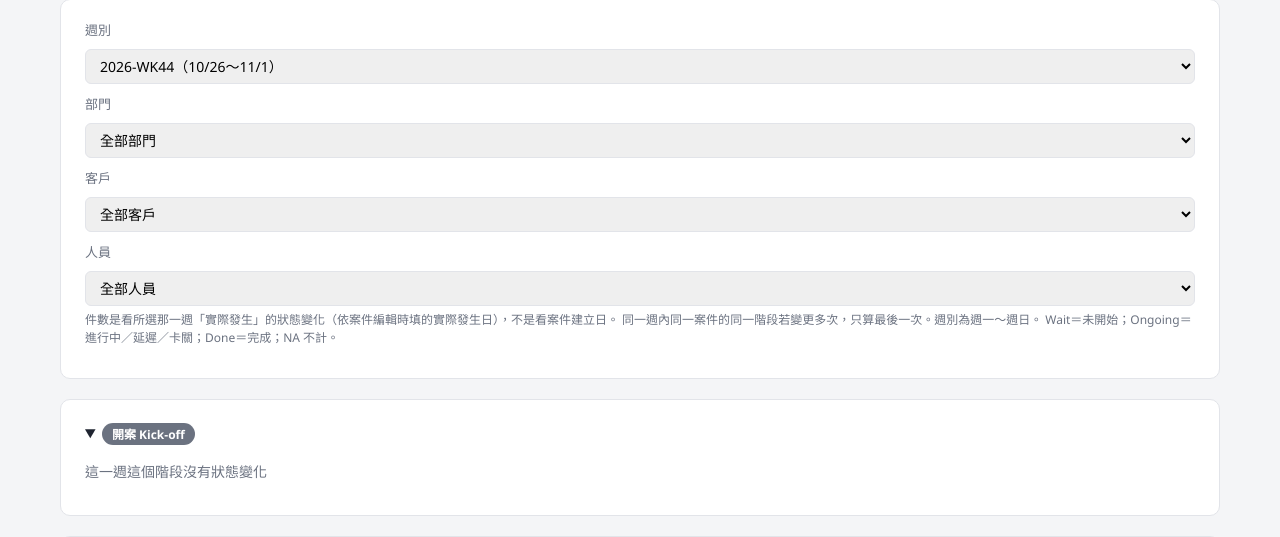
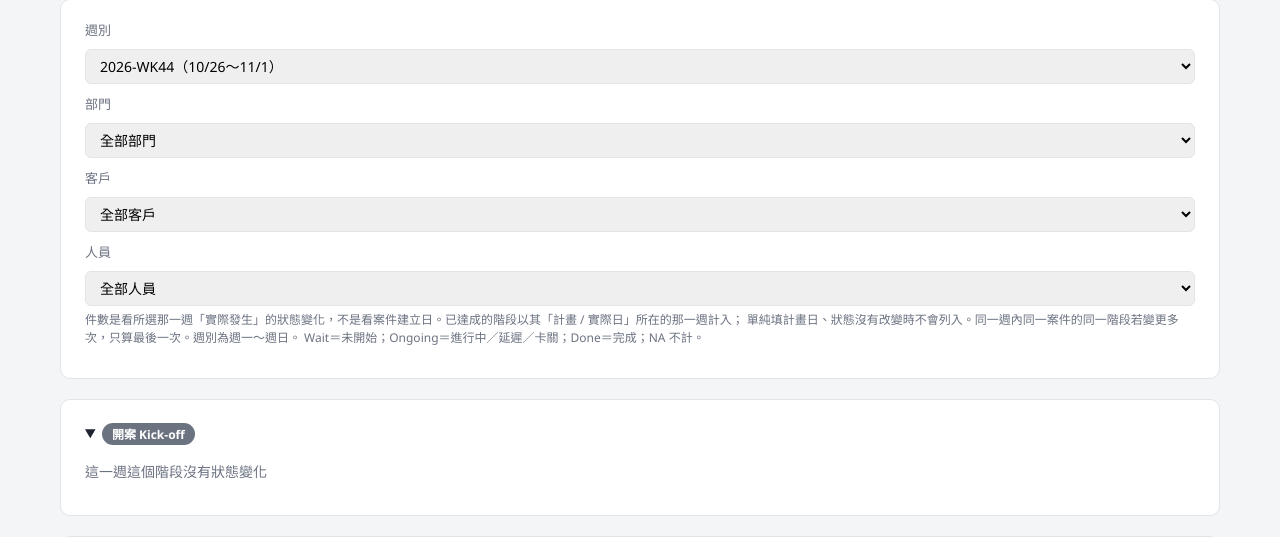
Before and after one commit to VVN0706/npi-case-tracker, a Flask app: page /weekly in a window 1280 px wide. Shown: the part 82-619 px from the top of the page. Run offline with Flask 3, Linux system fonts and the light colour scheme; the visitor is signed in with stand-in values (Sample User, id 1); data comes from the database, SQL or seed files in the repository; data that the repository does not hold is empty.

Commit message:
Move a completed stage's weekly-stats event when its actual date changes
Editing the date of an already-completed stage left its 完成 event on the
old date, so the weekly stats never moved. The event now follows the
stage's actual date (re-synced on every stage save and once at startup
for existing data), and earlier events pulled onto the old date by a
backdated completion move along with it. The weekly page hint now says
that plan dates alone, without a status change, aren't counted.

Co-Authored-By: Claude Sonnet 5.5 <noreply@anthropic.com>

```diff
--- a/app.py
+++ b/app.py
@@ -248,6 +248,9 @@ def init_db():
                 FROM case_stage_status css JOIN cases c ON c.id = css.case_id
             ''')
 
+        for (case_id,) in conn.execute('SELECT id FROM cases').fetchall():
+            _sync_done_event_dates(conn, case_id)
+
         app.secret_key = _get_or_create_secret_key(conn)
         conn.commit()
 
@@ -402,6 +405,29 @@ def _record_status_changes(conn, case_id, user_id, initial=False):
         conn.execute('UPDATE case_stage_status SET status=? WHERE case_id=? AND stage_id=?',
                      (r['status'], case_id, r['stage_id']))
         _log_stage_status(conn, case_id, r['stage_id'], old, r['status'], occurred_on, user_id)
+    _sync_done_event_dates(conn, case_id, user_id)
+
+
+def _sync_done_event_dates(conn, case_id, user_id=None):
+    """Keep each completed stage's 完成 event on its actual date, so editing that date moves it between weeks."""
+    today = date.today().isoformat()
+    for r in _case_stage_rows(conn, [case_id]).get(case_id, []):
+        if r['status'] != '完成' or not r['plan_date']:
+            continue
+        target = min(r['plan_date'], today)
+        event = conn.execute('''
+            SELECT id, occurred_on FROM case_stage_status_log
+            WHERE case_id=? AND stage_id=? AND new_status='完成' ORDER BY id DESC LIMIT 1
+        ''', (case_id, r['stage_id'])).fetchone()
+        if event is None:
+            _log_stage_status(conn, case_id, r['stage_id'], None, '完成', target, user_id)
+        elif event['occurred_on'] != target:
+            conn.execute('UPDATE case_stage_status_log SET occurred_on=? WHERE id=?', (target, event['id']))
+            # Earlier events sharing the old date were pulled onto it by a backdated completion; move them along.
+            conn.execute('''
+                UPDATE case_stage_status_log SET occurred_on=?
+                WHERE case_id=? AND stage_id=? AND id<? AND (occurred_on>? OR occurred_on=?)
+            ''', (target, case_id, r['stage_id'], event['id'], target, event['occurred_on']))
 
 
 def _case_progress(stage_rows):
--- a/templates/weekly.html
+++ b/templates/weekly.html
@@ -33,8 +33,8 @@
     </select>
   </form>
   <p class="hint">
-    件數是看所選那一週「實際發生」的狀態變化（依案件編輯時填的實際發生日），不是看案件建立日。
-    同一週內同一案件的同一階段若變更多次，只算最後一次。週別為週一～週日。
+    件數是看所選那一週「實際發生」的狀態變化，不是看案件建立日。已達成的階段以其「計畫 / 實際日」所在的那一週計入；
+    單純填計畫日、狀態沒有改變時不會列入。同一週內同一案件的同一階段若變更多次，只算最後一次。週別為週一～週日。
     Wait＝未開始；Ongoing＝進行中／延遲／卡關；Done＝完成；NA 不計。
   </p>
 </div>
```
